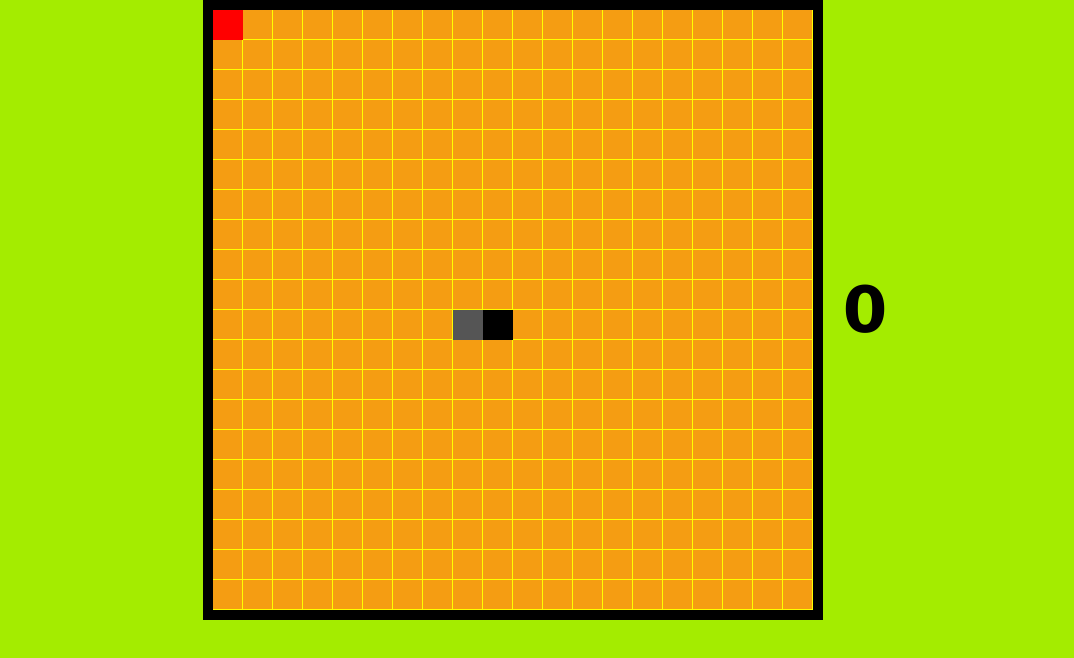
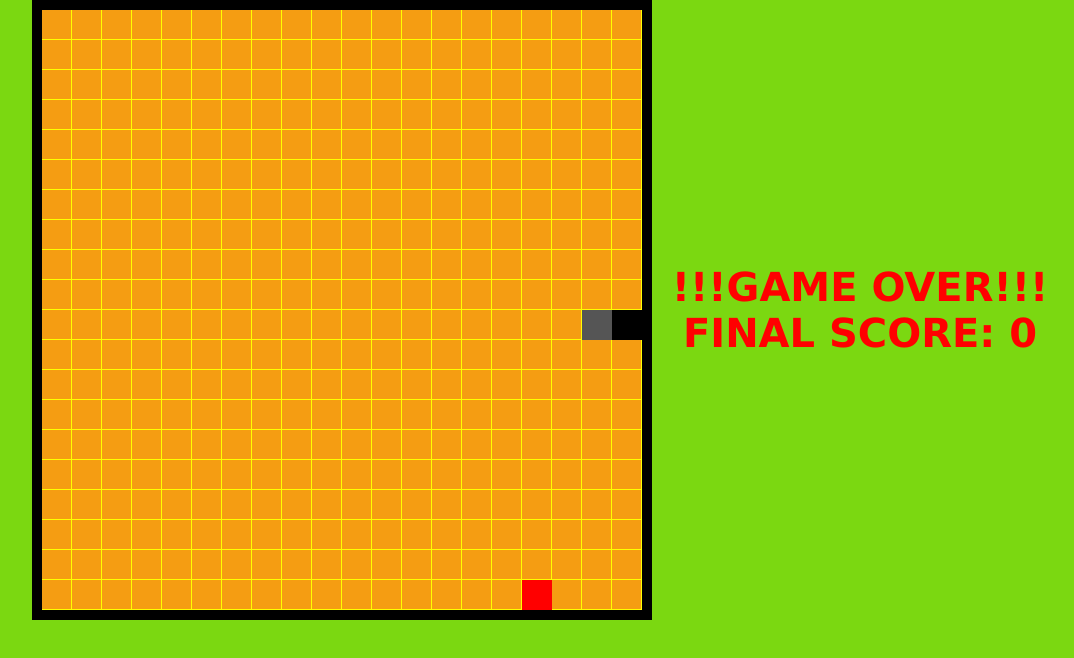
Before and after one commit to Q-Bo01/Snake_game, a plain HTML site: page index.html in a window 1280 px wide. Shown: the whole page, without its empty margins (100-1174 px from the left). Drawn offline with Linux system fonts and the light colour scheme.

Commit message:
Almost final adjustments, bug fixes and game rules changes

```diff
--- a/index.html
+++ b/index.html
@@ -8,7 +8,7 @@
   <body>
     <style>
       body {
-        background-color: #a4ec00;
+        background-color: #7bd811;
         margin: 0;
         display: flex;
         align-items: center;
@@ -22,20 +22,35 @@
       .game-container {
         display: flex;
         align-items: center;
-        gap: 20px; /* Space between score and canvas */
+        gap: 20px; /* Space between canvas and score */
+      }
+
+      .score {
+        text-align: center;
+      }
+
+      h2,
+      h1 {
+        font-family: "Avenir Next", Verdana;
+        font-size: 2.5em;
+        margin: 0;
+      }
+
+      h2 {
+        letter-spacing: 1px;
+        color: black;
       }
 
       h1 {
-        font-family: "Avenir Next", Verdana;
-        font-weight: bold;
-        font-size: 4em;
-        margin-left: 0;
-        letter-spacing: -10px;
+        color: black;
       }
     </style>
     <div class="game-container">
       <canvas width="600" height="600"></canvas>
-      <h1>0</h1>
+      <div class="score">
+        <h2>SCORE:</h2>
+        <h1>0</h1>
+      </div>
     </div>
 
     <script>
@@ -71,6 +86,8 @@
       //food
       let foodPosX = 0;
       let foodPosY = 0;
+      resetFood();
+      gameLoop();
 
       //game loop
       function gameLoop() {
@@ -81,29 +98,30 @@
         }
       }
 
-      resetFood();
-      gameLoop();
-
       //enviroment functions
 
       function moveStuff() {
         snakePosX += snakeSpeed * velocityX;
         snakePosY += snakeSpeed * velocityY;
         //wall collisions
-        if (snakePosX > canvas.width) {
-          snakePosX = 0;
+        if (snakePosX > canvas.width - tileSize) {
+          // snakePosX = 0;
+          gameOver();
         }
 
         if (snakePosX < 0) {
-          snakePosX = canvas.width;
+          // snakePosX = canvas.width;
+          gameOver();
         }
 
-        if (snakePosY > canvas.height) {
-          snakePosY = 0;
+        if (snakePosY > canvas.height - tileSize) {
+          // snakePosY = 0;
+          gameOver();
         }
 
         if (snakePosY < 0) {
-          snakePosY = canvas.height;
+          // snakePosY = canvas.height;
+          gameOver();
         }
         //GAME OVER (crash into myself)
         tail.forEach((snakePart) => {
@@ -122,8 +140,8 @@
         if (snakePosX === foodPosX && snakePosY === foodPosY) {
           title.textContent = ++score;
           snakeLength++;
+          resetFood();
         }
-        resetFood();
       }
 
       function drawStuff() {
@@ -162,16 +180,43 @@
 
       //randomize food position
       function resetFood() {
-        if (snakePosX === foodPosX && snakePosY === foodPosY) {
-          foodPosX = Math.floor(Math.random() * tileCountX) * tileSize;
-          foodPosY = Math.floor(Math.random() * tileCountY) * tileSize;
+        let validPositions = [];
+
+        // Identify all valid positions on the grid
+        for (let x = 0; x < tileCountX; x++) {
+          for (let y = 0; y < tileCountY; y++) {
+            const posX = x * tileSize;
+            const posY = y * tileSize;
+
+            // Check if the position is free from the snake's body
+            const isOccupied = tail.some(
+              (snakePart) => snakePart.x === posX && snakePart.y === posY
+            );
+
+            if (!isOccupied && !(posX === snakePosX && posY === snakePosY)) {
+              validPositions.push({ x: posX, y: posY });
+            }
+          }
         }
+
+        // If there are no valid positions, end the game
+        if (validPositions.length === 0) {
+          gameOver();
+          return;
+        }
+
+        // Randomly select a valid position for the food
+        const newFoodPosition =
+          validPositions[Math.floor(Math.random() * validPositions.length)];
+        foodPosX = newFoodPosition.x;
+        foodPosY = newFoodPosition.y;
       }
 
       //game over
       function gameOver() {
         gameIsRunnig = false;
-        title.innerHTML = `Final score: ${score}`;
+        const scoreContainer = document.querySelector(".score");
+        scoreContainer.innerHTML = `<h1 style="color:red;">!!!GAME OVER!!!<br>    FINAL SCORE: ${score}</h1>`;
       }
 
       //keyboard functions
@@ -202,7 +247,7 @@
             }
             break;
           default:
-            //restart game by pressing any key(except arrows)
+            //restart game by pressing any key(except the arrow keys)
             if (!gameIsRunnig) location.reload();
         }
       }
```
